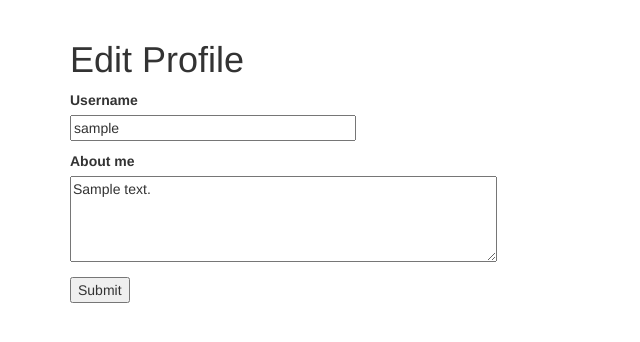
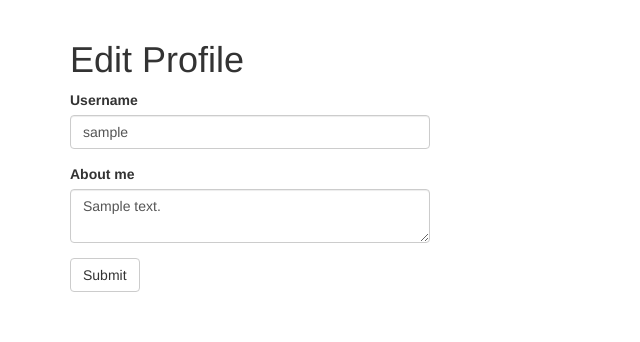
Before and after one commit to daraffleur/microblog, a Flask app: page /edit_profile in a window 1280 px wide. Shown: the part 52-394 px from the top of the page, without its empty margins (0-640 px from the left). Run offline with Flask 2, Linux system fonts and the light colour scheme; a user stored in the database is signed in; tables that the repository leaves empty hold one stand-in row (values such as "Sample post"); some libraries are stand-ins or nearby versions.

Commit message:
Redesigned edit profile template with Flask Bootstrap

```diff
--- a/microblog/app/templates/edit_profile.html
+++ b/microblog/app/templates/edit_profile.html
@@ -1,24 +1,11 @@
-{% extends 'base.html' %}
+{% extends "base.html" %}
+{% import 'bootstrap/wtf.html' as wtf %}
 
 {% block app_content %}
-
     <h1>Edit Profile</h1>
-    <form action="" method="post">
-        {{ form.hidden_tag() }}
-        <p>
-            {{ form.username.label }}<br>
-            {{ form.username(size=32) }}<br>
-            {% for error in form.username.errors %}
-            <span style="color: red;">[{{ error }}</span>
-            {% endfor %}
-        </p>
-        <p>
-            {{ form.about_me.label }}<br>
-            {{ form.about_me(cols=50, rows=4) }}<br>
-            {% for error in form.about_me.errors %}
-            <span style="color: red;">[{{ error }}</span>
-            {% endfor %}
-        </p>
-        <p>{{ form.submit() }}</p>
-    </form>
+    <div class="row">
+        <div class="col-md-4">
+            {{ wtf.quick_form(form) }}
+        </div>
+    </div>
 {% endblock %}
```
